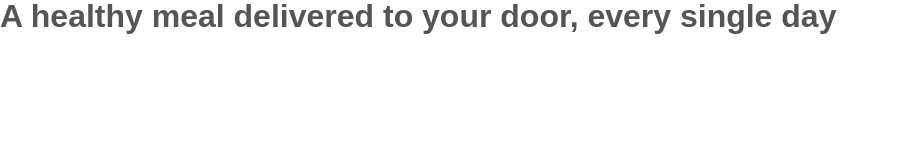
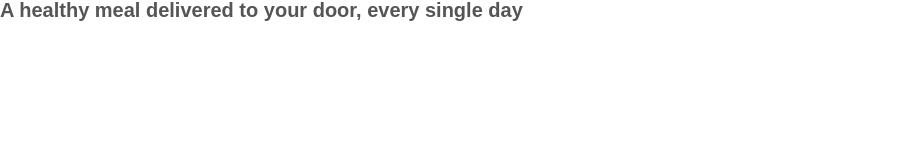
Before and after one commit to magicsd/html-jonas, a plain HTML site: page omnifood/index.html in a window 1280 px wide. Shown: the whole page, without its empty margins (0-898 px from the left). Drawn offline with Linux system fonts and the light colour scheme.

Commit message:
Setup root font size

```diff
--- a/omnifood/css/styles.css
+++ b/omnifood/css/styles.css
@@ -37,6 +37,14 @@ Default: 1
   box-sizing: border-box;
 }
 
+html {
+  /*font-size: 10px;*/
+  /*  1rem = 10px */
+  /* 10px / 16px = 0.625 = 62.5% */
+  /* Percentage of user's browser font-size setting */
+  font-size: 62.5%;
+}
+
 body {
   font-family: sans-serif;
   line-height: 1;
```
